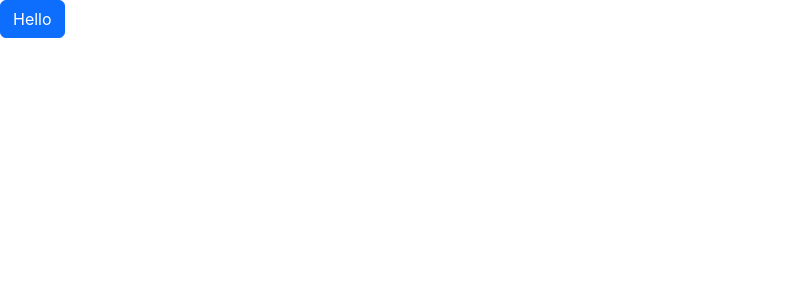
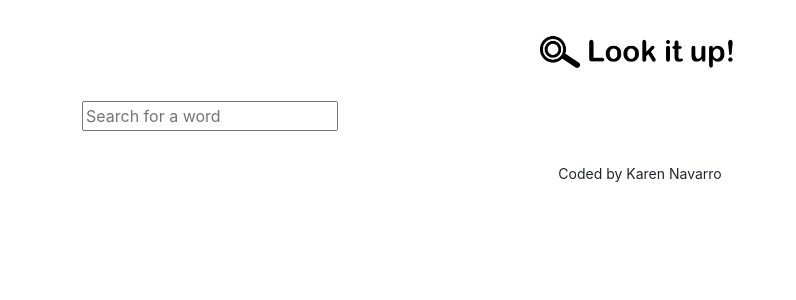
Before and after one commit to KarenPNavarro/project-dictionary, a React (Create React App) app: page / in a window 1280 px wide. Shown: the top 300 px of the page, without its empty margins (0-796 px from the left). Built offline with nearby package versions, Linux system fonts and the light colour scheme.

Commit message:
Added form, logo and footer

```diff
--- a/src/App.css
+++ b/src/App.css
@@ -0,0 +1,14 @@
+.App-header {
+  margin: 30px 0;
+}
+
+.App-logo {
+  max-width: 200px;
+  display: block;
+  margin: 0 auto;
+}
+
+.App-footer {
+  text-align: center;
+  margin: 30px 0;
+}
--- a/src/App.js
+++ b/src/App.js
@@ -1,13 +1,21 @@
+import lookituplogo from "./lookituplogo.png";
 import "./App.css";
+import Dictionary from "./Dictionary";
 
 export default function App() {
   return (
     <div className="App">
-      <header className="App-header">
-        <a href="https://karennavarro.io/" className="btn btn-primary">
-          Hello
-        </a>
-      </header>
+      <div className="container">
+        <header className="App-header">
+          <img src={lookituplogo} className="App-logo imf-fluid" alt="logo" />
+        </header>
+        <main>
+          <Dictionary />
+        </main>
+        <footer className="App-footer">
+          <small>Coded by Karen Navarro</small>
+        </footer>
+      </div>
     </div>
   );
 }
--- /dev/null
+++ b/src/Dictionary.js
@@ -0,0 +1,26 @@
+import React, { useState } from "react";
+import "./Dictionary.css";
+
+export default function Dictionary() {
+  let [keyword, setKeyword] = useState("");
+
+  function search(event) {
+    event.preventDefault();
+  }
+
+  function handleKeywordChange(event) {
+    setKeyword(event.target.value);
+  }
+
+  return (
+    <div className="Dictionary">
+      <form onSubmit={search}>
+        <input
+          type="search"
+          onChange={handleKeywordChange}
+          placeholder="Search for a word"
+        />
+      </form>
+    </div>
+  );
+}
```
Also changed, not shown: src/Dictionary.css (added), src/lookituplogo.png (added).
